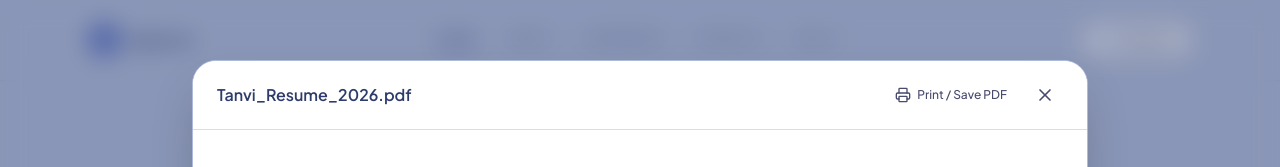
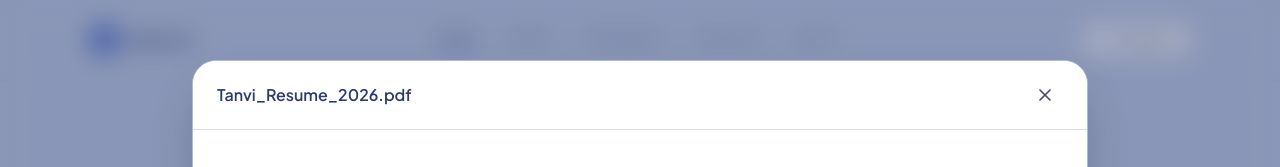
Before and after one commit to tunviii/Portfolio, a React (Vite) app: page / in a window 1280 px wide. Both pictures are taken after a click on the button "Resume". Shown: the top 167 px of the page. Built offline with nearby package versions, Linux system fonts and the light colour scheme.

Commit message:
Resume Fix

```diff
--- a/src/App.tsx
+++ b/src/App.tsx
@@ -305,14 +305,17 @@ export default function App() {
                 <ChevronRight className="w-4 h-4 transition-transform duration-300 group-hover:translate-x-1" />
               </button>
 
-              <button
-                onClick={() => setIsResumeOpen(true)}
+              <a
+                href={`${import.meta.env.BASE_URL}U_Tanvi_Resume.pdf`}
+                target="_blank"
+                rel="noopener noreferrer"
+                download="U_Tanvi_Resume.pdf"
                 className="px-8 py-3.5 bg-white hover:bg-highlight-bg active:scale-[0.98] border border-border text-heading rounded-2xl text-sm font-semibold tracking-wide transition-all shadow-sm flex items-center gap-2 font-display"
                 id="btn-hero-resume"
               >
                 <FileText className="w-4 h-4 text-accent" />
                 <span>View Resume</span>
-              </button>
+              </a>
             </div>
 
             {/* Social icons */}
@@ -367,7 +370,7 @@ export default function App() {
   {/* Profile Image */}
   <div className="relative w-100 h-100 rounded-[28px] overflow-hidden border border-border shadow-premium bg-white">
     <img
-  src={new URL("../public/profile.jpg", import.meta.url).href}
+  src={`${import.meta.env.BASE_URL}profile.jpg`}
   alt="Tanvi"
 />
   </div>
--- a/src/components/ResumeModal.tsx
+++ b/src/components/ResumeModal.tsx
@@ -1,5 +1,5 @@
 import { motion, AnimatePresence } from "motion/react";
-import { X, Mail, Github, Linkedin, Calendar, GraduationCap, Code2, Award, Download, Printer } from "lucide-react";
+import { X, Mail, Github, Linkedin, Calendar, GraduationCap, Code2, Award, Download } from "lucide-react";
 
 interface ResumeModalProps {
   isOpen: boolean;
@@ -7,11 +7,6 @@ interface ResumeModalProps {
 }
 
 export default function ResumeModal({ isOpen, onClose }: ResumeModalProps) {
-  // Simple print action
-  const handlePrint = () => {
-    window.print();
-  };
-
   return (
     <AnimatePresence>
       {isOpen && (
@@ -41,15 +36,6 @@ export default function ResumeModal({ isOpen, onClose }: ResumeModalProps) {
 
               <div className="flex items-center gap-3">
                 <button
-                  onClick={handlePrint}
-                  className="p-2 text-secondary-text hover:text-accent hover:bg-highlight-bg rounded-xl transition-all duration-200 flex items-center gap-1.5 text-xs font-medium font-display"
-                  title="Print Resume"
-                  id="btn-print-resume"
-                >
-                  <Printer className="w-4 h-4" />
-                  <span className="hidden sm:inline">Print / Save PDF</span>
-                </button>
-                <button
                   onClick={onClose}
                   className="p-2 text-secondary-text hover:text-heading hover:bg-highlight-bg rounded-xl transition-all duration-200"
                   aria-label="Close modal"
@@ -62,7 +48,7 @@ export default function ResumeModal({ isOpen, onClose }: ResumeModalProps) {
 
             {/* Resume paper content (Scrollable) */}
             <div className="flex-1 overflow-y-auto p-6 md:p-10 bg-white" id="resume-document-content">
-              <div className="max-w-3xl mx-auto flex flex-col gap-8 print:gap-6 text-heading">
+              <div id="resume-printable" className="max-w-3xl mx-auto flex flex-col gap-8 print:gap-6 text-heading">
 
                 {/* Heading / Contact info */}
                 <div className="border-b border-border/40 pb-6 text-center sm:text-left flex flex-col sm:flex-row justify-between items-center sm:items-end gap-4">
--- a/tsconfig.json
+++ b/tsconfig.json
@@ -15,6 +15,7 @@
     "moduleDetection": "force",
     "allowJs": true,
     "jsx": "react-jsx",
+    "types": ["vite/client"],
     "paths": {
       "@/*": [
         "./*"
```
Also changed, not shown: src/index.css (line endings or trailing spaces), 1 other file (tests, documents, lock files or other folders).
